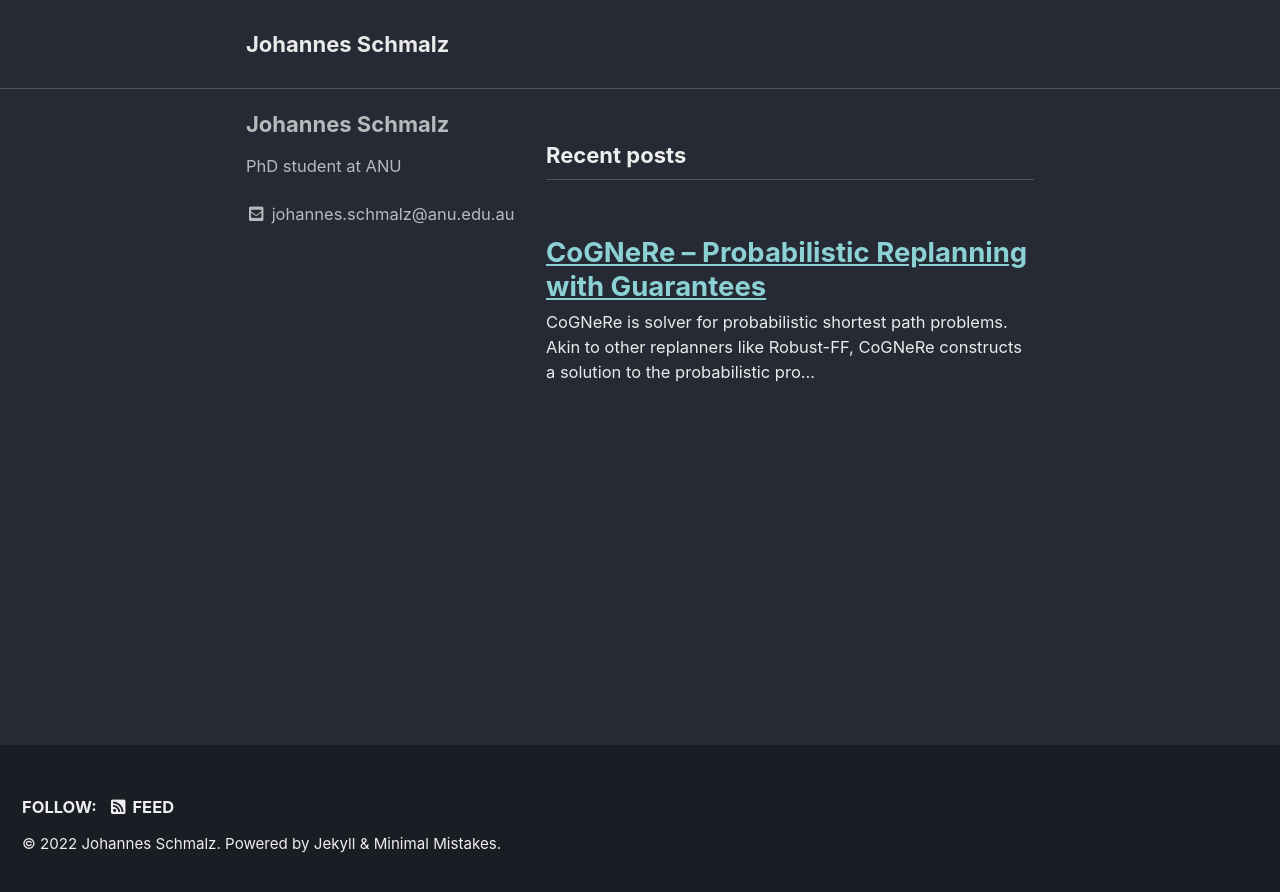
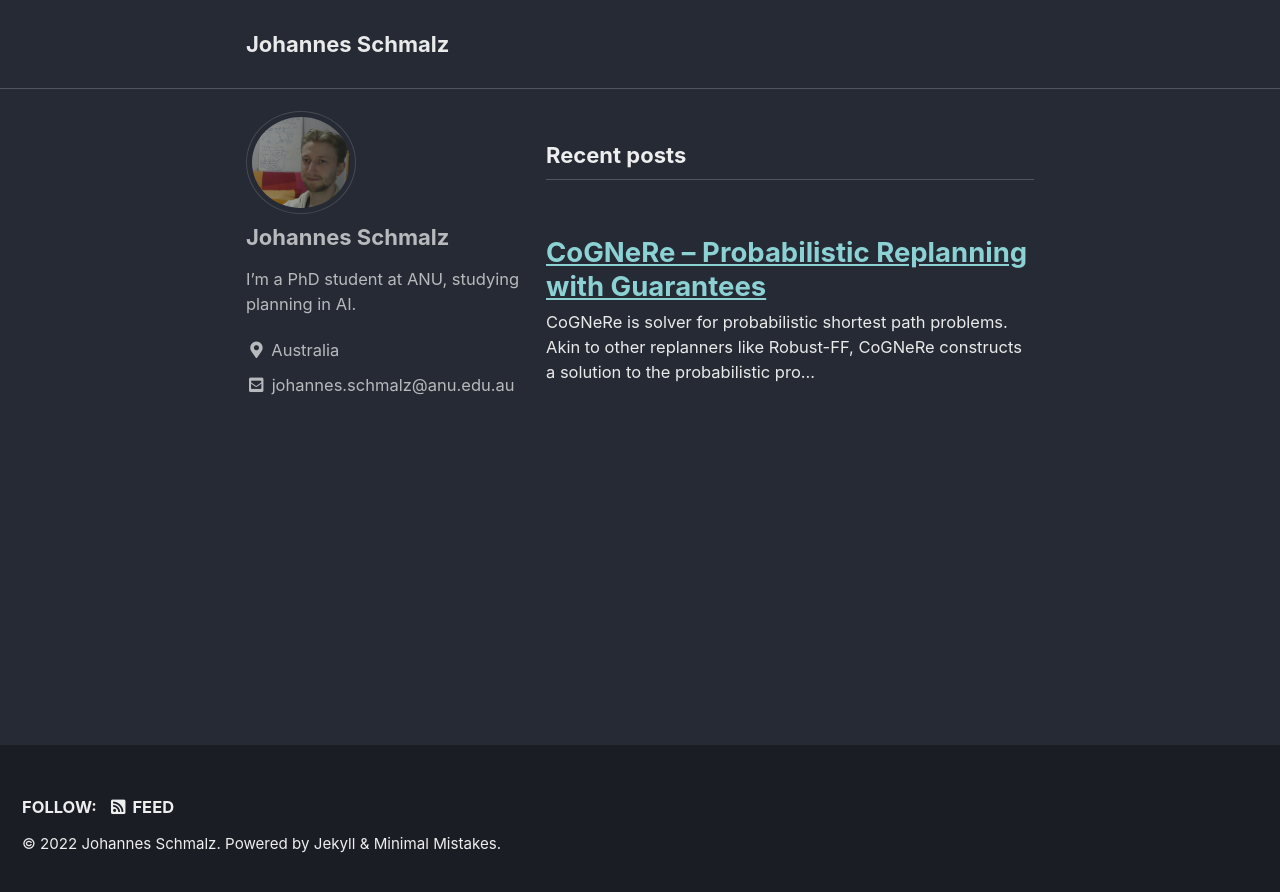
Before and after one commit to schmlz/schmlz.github.io, a Jekyll site: the page built from index.html, in a window 1280 px wide. Shown: the top 892 px of the page. Built offline with Jekyll 4.4.1, drawn with Linux system fonts in a browser that asks for light colours; cached includes are drawn as plain includes; the list of posts is cut into pages by our own code.

```diff
--- a/Gemfile
+++ b/Gemfile
@@ -5,3 +5,7 @@ source "https://rubygems.org"
 
 gem "github-pages", group: :jekyll_plugins
 gem "jekyll-include-cache", group: :jekyll_plugins
+
+group :jekyll_plugins do
+  gem "jekyll-last-modified-at"
+end
--- a/_config.yml
+++ b/_config.yml
@@ -104,9 +104,9 @@ analytics:
 # Site Author
 author:
   name             : "Johannes Schmalz"
-  avatar           : # path of avatar image, e.g. "/assets/images/bio-photo.jpg"
-  bio              : "PhD student at ANU"
-  # location         : "Somewhere"
+  avatar           : "/assets/images/face.png"
+  bio              : "I'm a PhD student at ANU, studying planning in AI."
+  location         : "Australia"
   email            :
   links:
     - label: "johannes.schmalz@anu.edu.au"
@@ -229,6 +229,11 @@ plugins:
   - jekyll-gist
   - jekyll-feed
   - jekyll-include-cache
+  - jekyll-last-modified-at # automatically detect the date a post was modified
+
+# Optional. The default date format, used if none is specified in the tag.
+last-modified-at:
+    date-format: '%d-%b-%y'
 
 # mimic GitHub Pages with --safe
 whitelist:
```
